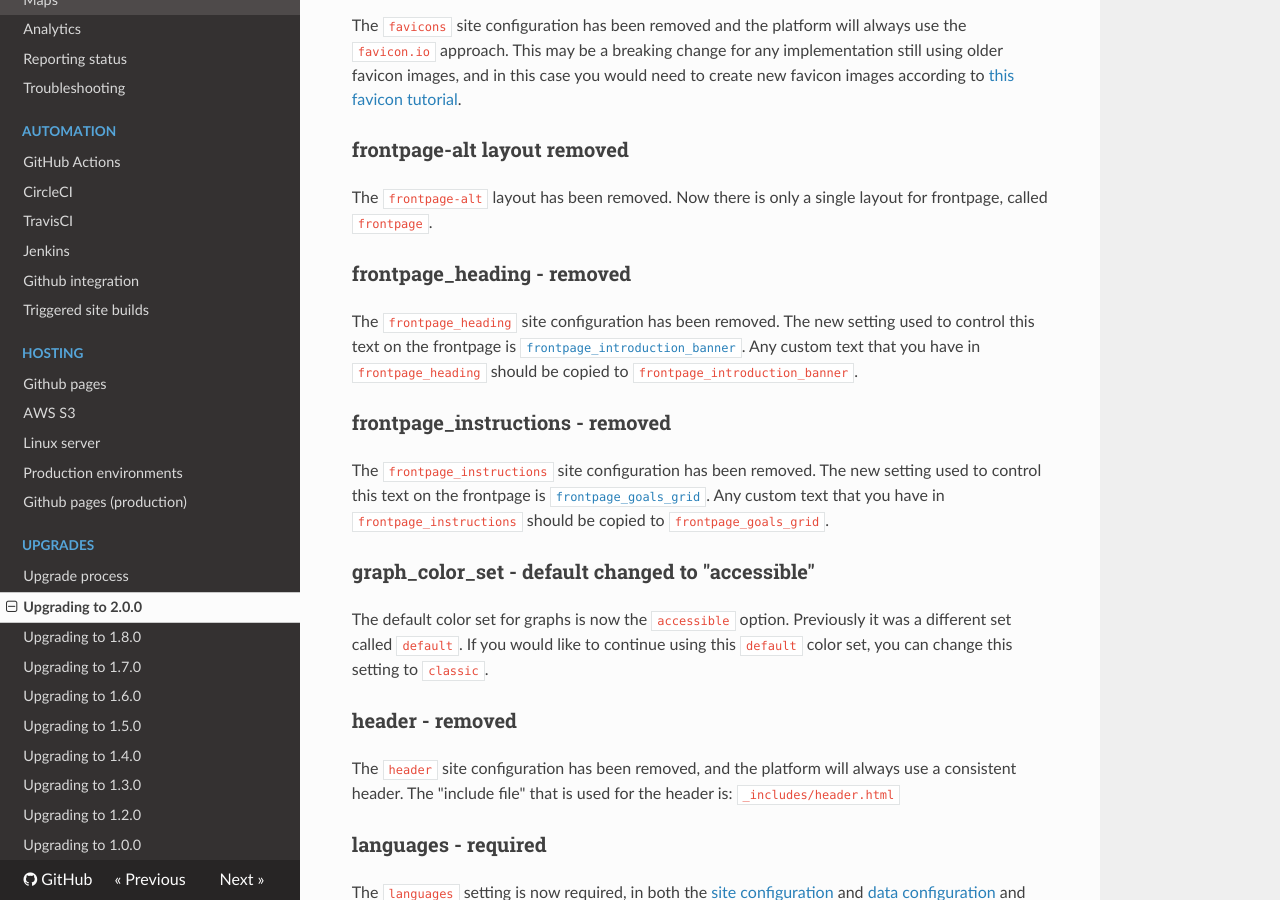
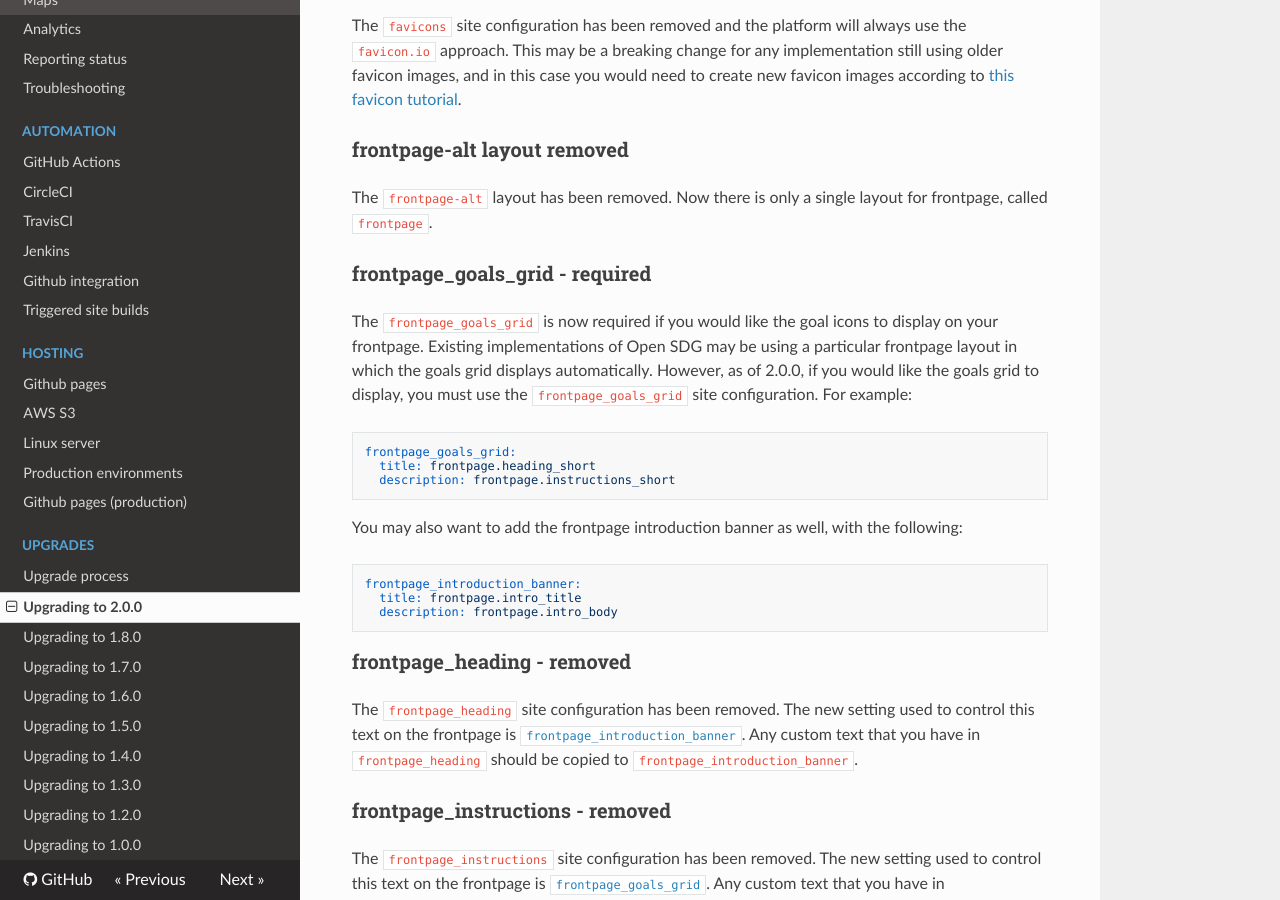
Before and after one commit to open-sdg/open-sdg, an MkDocs documentation site: the page built from docs/upgrades/upgrading-2-0-0.md, in a window 1280 px wide and 900 px high, scrolled down 3116 px. Built offline with MkDocs 1.6.1, drawn with Linux system fonts in a browser that asks for light colours; nearby versions of some CDN libraries.

Commit message:
Update upgrading-2-0-0.md

````diff
--- a/docs/upgrades/upgrading-2-0-0.md
+++ b/docs/upgrades/upgrading-2-0-0.md
@@ -107,6 +107,24 @@ The `favicons` site configuration has been removed and the platform will always
 
 The `frontpage-alt` layout has been removed. Now there is only a single layout for frontpage, called `frontpage`.
 
+### frontpage_goals_grid - required
+
+The `frontpage_goals_grid` is now required if you would like the goal icons to display on your frontpage. Existing implementations of Open SDG may be using a particular frontpage layout in which the goals grid displays automatically. However, as of 2.0.0, if you would like the goals grid to display, you must use the `frontpage_goals_grid` site configuration. For example:
+
+```
+frontpage_goals_grid:
+  title: frontpage.heading_short
+  description: frontpage.instructions_short
+```
+
+You may also want to add the frontpage introduction banner as well, with the following:
+
+```
+frontpage_introduction_banner:
+  title: frontpage.intro_title
+  description: frontpage.intro_body
+```
+
 ### frontpage_heading - removed
 
 The `frontpage_heading` site configuration has been removed. The new setting used to control this text on the frontpage is [`frontpage_introduction_banner`](https://open-sdg.readthedocs.io/en/latest/configuration/#frontpage_introduction_banner). Any custom text that you have in `frontpage_heading` should be copied to `frontpage_introduction_banner`.
````
